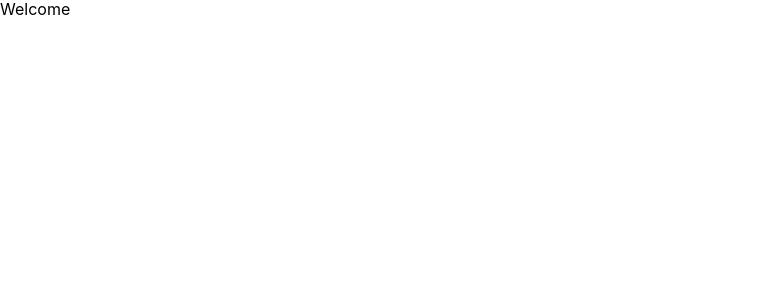
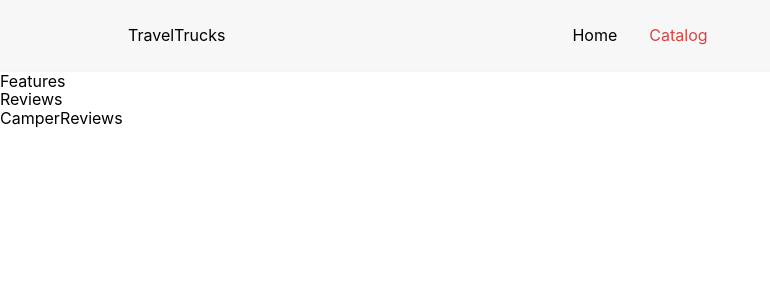
Before and after one commit to Oleksii-fullstack/react-project-travel-trucks, a React (Vite) app: page /catalog/1/reviews in a window 1280 px wide. Shown: the top 300 px of the page, without its empty margins (0-770 px from the left). Built offline with nearby package versions, Linux system fonts and the light colour scheme.

Commit message:
update components, pages, browser router navigation

```diff
--- a/package.json
+++ b/package.json
@@ -10,9 +10,11 @@
     "preview": "vite preview"
   },
   "dependencies": {
+    "clsx": "^2.1.1",
     "modern-normalize": "^3.0.1",
     "react": "^19.1.0",
-    "react-dom": "^19.1.0"
+    "react-dom": "^19.1.0",
+    "react-router-dom": "^7.6.3"
   },
   "devDependencies": {
     "@eslint/js": "^9.30.1",
--- a/src/App.jsx
+++ b/src/App.jsx
@@ -1,7 +1,30 @@
+import { Route, Routes } from "react-router-dom";
+import { lazy, Suspense } from "react";
+import AppHeader from "./components/AppHeader/AppHeader";
+import CamperFeatures from "./components/CamperFeatures/CamperFeatures";
+import CamperReviews from "./components/CamperReviews/CamperReviews";
+
+const HomePage = lazy(() => import("./pages/HomePage"));
+const CatalogPage = lazy(() => import("./pages/CatalogPage"));
+const CamperDetailsPage = lazy(() => import("./pages/CamperDetailsPage"));
+const NotFoundPage = lazy(() => import("./pages/NotFoundPage"));
+
 const App = () => {
   return (
     <>
-      <div>Welcome</div>
+      <AppHeader />
+
+      <Suspense fallback={<div>Loading...</div>}>
+        <Routes>
+          <Route path="/" element={<HomePage />} />
+          <Route path="/catalog" element={<CatalogPage />} />
+          <Route path="/catalog/:id" element={<CamperDetailsPage />}>
+            <Route path="features" element={<CamperFeatures />} />
+            <Route path="reviews" element={<CamperReviews />} />
+          </Route>
+          <Route path="*" element={<NotFoundPage />} />
+        </Routes>
+      </Suspense>
     </>
   );
 };
--- /dev/null
+++ b/src/components/AppHeader/AppHeader.jsx
@@ -0,0 +1,39 @@
+import { Link, NavLink } from "react-router-dom";
+import clsx from "clsx";
+import css from "./AppHeader.module.css";
+
+const AppHeader = () => {
+  return (
+    <header className={css.wrapper}>
+      <div className={css.left}>
+        <Link to="/" className={css.link}>
+          <span className={css.mainSpan}>Travel</span>
+          <span className={css.span}>Trucks</span>
+        </Link>
+      </div>
+
+      <nav className={css.nav}>
+        <NavLink
+          to="/"
+          className={({ isActive }) => {
+            return clsx(css.link, isActive && css.active);
+          }}
+        >
+          Home
+        </NavLink>
+        <NavLink
+          to="/catalog"
+          className={({ isActive }) => {
+            return clsx(css.link, isActive && css.active);
+          }}
+        >
+          Catalog
+        </NavLink>
+      </nav>
+
+      <div className={css.right}></div>
+    </header>
+  );
+};
+
+export default AppHeader;
--- /dev/null
+++ b/src/components/AppHeader/AppHeader.module.css
@@ -0,0 +1,42 @@
+.wrapper {
+  display: flex;
+  align-items: center;
+  justify-content: space-between;
+  margin: 0 auto;
+  /* box-shadow: 0px 4px 32px 0px rgba(16, 24, 40, 0.05); */
+  position: relative;
+
+  border-bottom: 1px solid var(--badges);
+  padding: 24px 64px;
+  width: 100%;
+  height: 72px;
+  background-color: var(--inputs);
+}
+
+.left {
+  flex: 0 0 230px; /* або auto, якщо логотип більший */
+  display: flex;
+  align-items: center;
+  justify-content: flex-start;
+  padding-left: 64px; /* ВІДСТУП ЯК ТИ ХОЧЕШ */
+}
+
+.nav {
+  flex: 1 1 auto;
+  display: flex;
+  justify-content: center;
+  gap: 32px;
+}
+
+.right {
+  flex: 0 0 230px;
+  /* якщо в майбутньому тут буде юзер або бургер — вже готово */
+}
+
+.mainSpan .link {
+  color: var(--main);
+}
+
+.active {
+  color: var(--button-hover);
+}
--- /dev/null
+++ b/src/components/CamperFeatures/CamperFeatures.jsx
@@ -0,0 +1,7 @@
+import React from "react";
+
+const CamperFeatures = () => {
+  return <div>CamperFeatures</div>;
+};
+
+export default CamperFeatures;
--- /dev/null
+++ b/src/components/CamperReviews/CamperReviews.jsx
@@ -0,0 +1,7 @@
+import React from "react";
+
+const CamperReviews = () => {
+  return <div>CamperReviews</div>;
+};
+
+export default CamperReviews;
--- a/src/main.jsx
+++ b/src/main.jsx
@@ -1,5 +1,6 @@
 import { StrictMode } from "react";
 import { createRoot } from "react-dom/client";
+import { BrowserRouter } from "react-router-dom";
 
 import App from "./App.jsx";
 import "modern-normalize";
@@ -7,6 +8,8 @@ import "./index.css";
 
 createRoot(document.getElementById("root")).render(
   <StrictMode>
-    <App />
+    <BrowserRouter>
+      <App />
+    </BrowserRouter>
   </StrictMode>
 );
--- /dev/null
+++ b/src/pages/CamperDetailsPage.jsx
@@ -0,0 +1,19 @@
+import { NavLink, Outlet } from "react-router-dom";
+
+const CamperDetailsPage = () => {
+  return (
+    <div>
+      <ul>
+        <li>
+          <NavLink to="features">Features</NavLink>
+        </li>
+        <li>
+          <NavLink to="reviews">Reviews</NavLink>
+        </li>
+      </ul>
+      <Outlet />
+    </div>
+  );
+};
+
+export default CamperDetailsPage;
--- /dev/null
+++ b/src/pages/CatalogPage.jsx
@@ -0,0 +1,7 @@
+import React from "react";
+
+const CatalogPage = () => {
+  return <div>CatalogPage</div>;
+};
+
+export default CatalogPage;
--- /dev/null
+++ b/src/pages/HomePage.jsx
@@ -0,0 +1,22 @@
+import { useNavigate } from "react-router-dom";
+
+const HomePage = () => {
+  const navigate = useNavigate();
+
+  const handleClick = () => {
+    navigate("/catalog");
+  };
+
+  return (
+    <div>
+      <h1>Campers of your dreams</h1>
+      <p>You can find everything you want in our catalog</p>
+      <img src="#" alt="" />
+      <button type="button" onClick={handleClick}>
+        View Now
+      </button>
+    </div>
+  );
+};
+
+export default HomePage;
--- /dev/null
+++ b/src/pages/NotFoundPage.jsx
@@ -0,0 +1,13 @@
+import { Link } from "react-router-dom";
+
+const NotFoundPage = () => {
+  return (
+    <div>
+      <h1>404</h1>
+      <p>Page is not found</p>
+      <Link to="/">Go to the Home Page</Link>
+    </div>
+  );
+};
+
+export default NotFoundPage;
--- a/src/styles/variables.css
+++ b/src/styles/variables.css
@@ -0,0 +1,12 @@
+:root {
+  --main: #101828;
+  --text: #475467;
+  --white: #fff;
+  --inputs: #f7f7f7;
+  --badges: #f2f4f7;
+  --gray: #6c717b;
+  --gray-light: #dadde1;
+  --button: #e44848;
+  --button-hover: #d84343;
+  --rating: #ffc531;
+}
```
Also changed, not shown: 1 other file (tests, documents, lock files or other folders).
